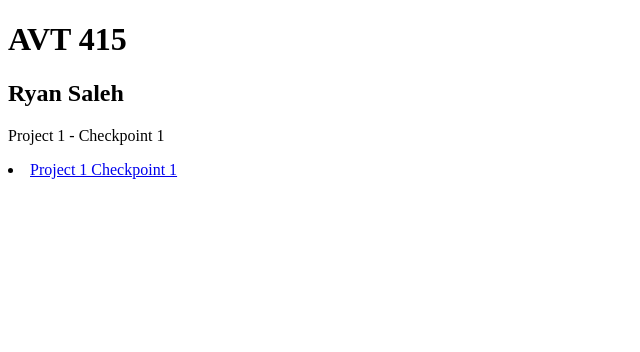
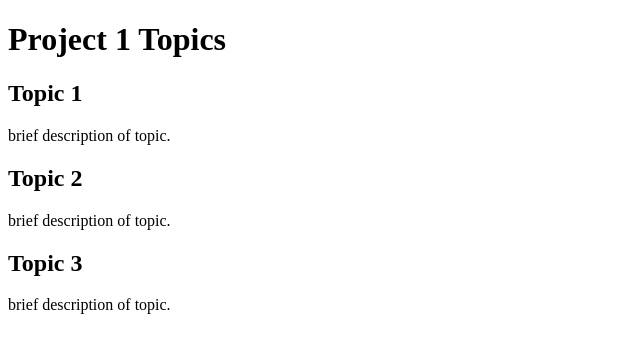
Before and after one commit to ryansaleh1/avt415, a plain HTML site: page index.html in a window 1280 px wide. Shown: the whole page, without its empty margins (0-640 px from the left). Drawn offline with Linux system fonts and the light colour scheme.

Commit message:
Add files via upload

```diff
--- a/index.html
+++ b/index.html
@@ -2,14 +2,15 @@
 <html>
   <head>
     <meta charset="utf-8">
-	<title>AVT 415</title>
     <title>Ryan Saleh</title>
   </head>
   <body>
-	<h1>AVT 415</h1>
-	<h2>Ryan Saleh</h2>
-	<p>Project 1 - Checkpoint 1</p>
-	<li><a href="p1p1/index.html">Project 1 Checkpoint 1 </a></li>
-	<p></p>
+    <h1>Project 1 Topics</h1>
+    <h2>Topic 1</h2>
+    <p>brief description of topic.</p>
+    <h2>Topic 2</h2>
+    <p>brief description of topic.</p>
+    <h2>Topic 3</h2>
+    <p>brief description of topic.</p>
   </body>
 </html>
```
Lines whose indentation alone changed are shown as unchanged.
